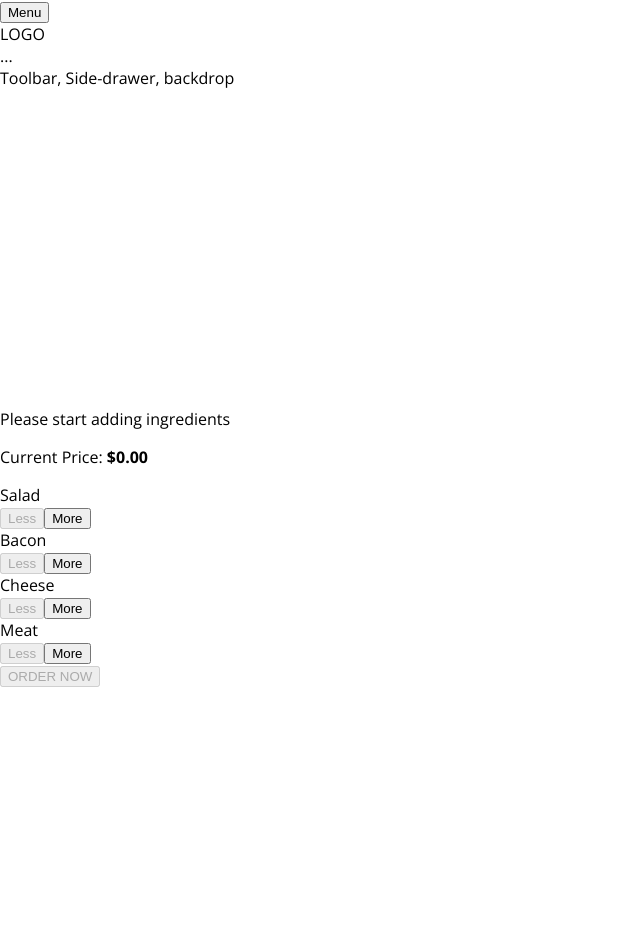
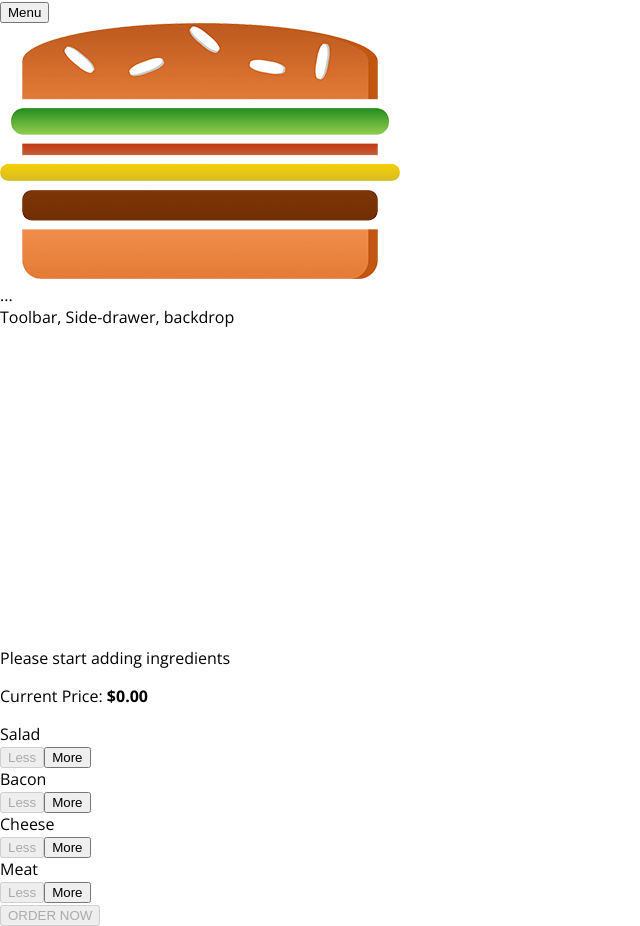
Before and after one commit to logikevcoder/burger-builder, a React app: page / in a window 1280 px wide. Shown: the whole page, without its empty margins (0-640 px from the left). Before the commit the page ends 800 px from the top, so only its background shows below. Built offline with nearby package versions, Linux system fonts and the light colour scheme.

Commit message:
added logo with styling

```diff
--- /dev/null
+++ b/src/components/Logo/Logo.css
@@ -0,0 +1,15 @@
+.Logo {
+  background-color: white;
+  padding: 8px;
+  height: 80%;
+  box-sizing: border-box;
+  border-radius: 5px;
+  -webkit-border-radius: 5px;
+  -moz-border-radius: 5px;
+  -ms-border-radius: 5px;
+  -o-border-radius: 5px;
+}
+
+.Logo img {
+  height: 100%;
+}
--- /dev/null
+++ b/src/components/Logo/Logo.js
@@ -0,0 +1,11 @@
+import React from 'react';
+import burgerLogo from '../../assets/images/burger-logo.png';
+import classes from './Logo.css';
+
+const Logo = (props) => (
+  <div className={classes.Logo}>
+    <img src={burgerLogo} alt="burger logo" />
+  </div>
+);
+
+export default Logo;
--- a/src/components/Navigation/Toolbar/Toolbar.js
+++ b/src/components/Navigation/Toolbar/Toolbar.js
@@ -1,11 +1,12 @@
 import React from 'react';
 import classes from './Toolbar.css';
+import Logo from '../../Logo/Logo';
 
 const toolbar = (props) => {
   return (
     <header className={classes.Toolbar}>
       <button>Menu</button>
-      <div>LOGO</div>
+      <Logo />
       <nav>
         ...
       </nav>
```
